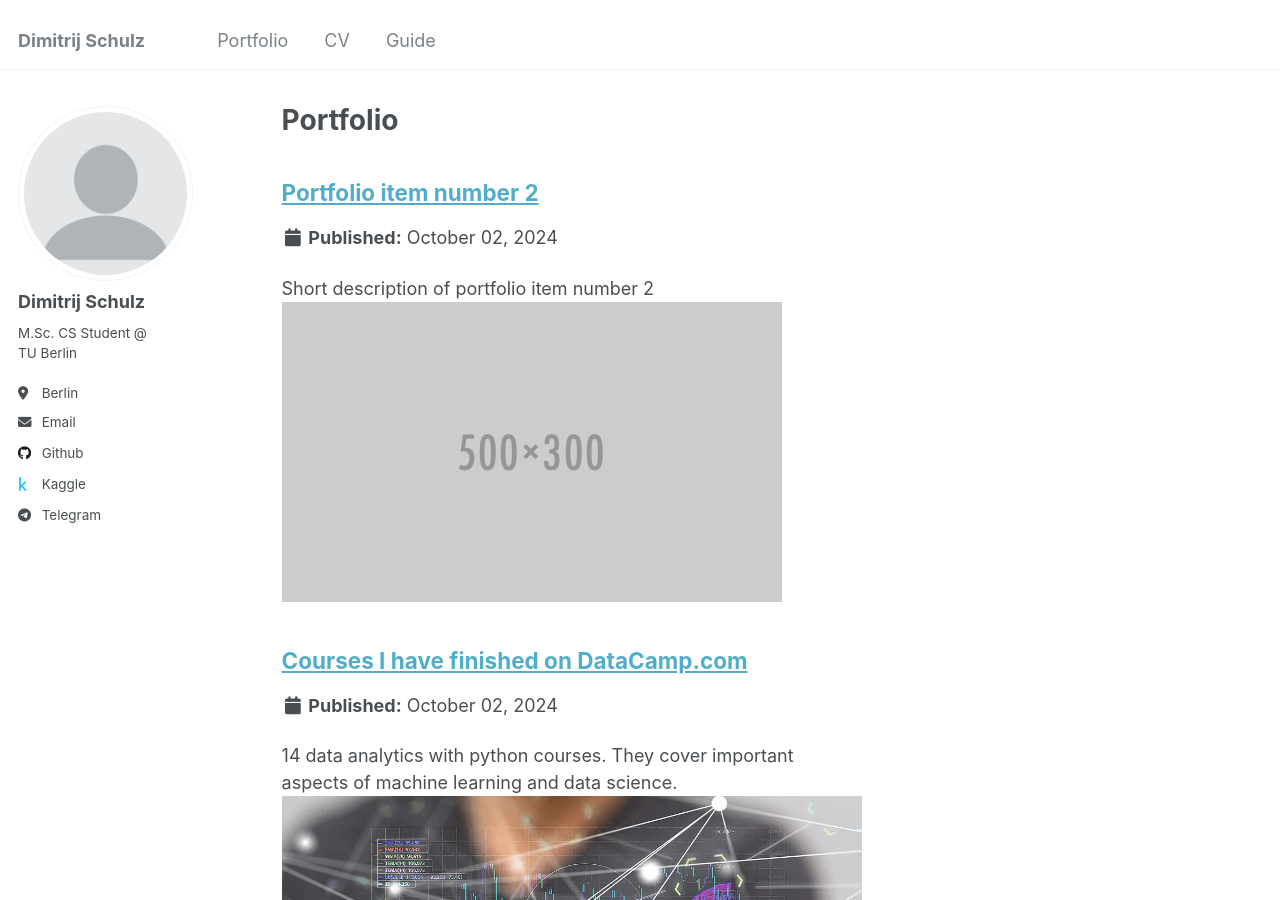
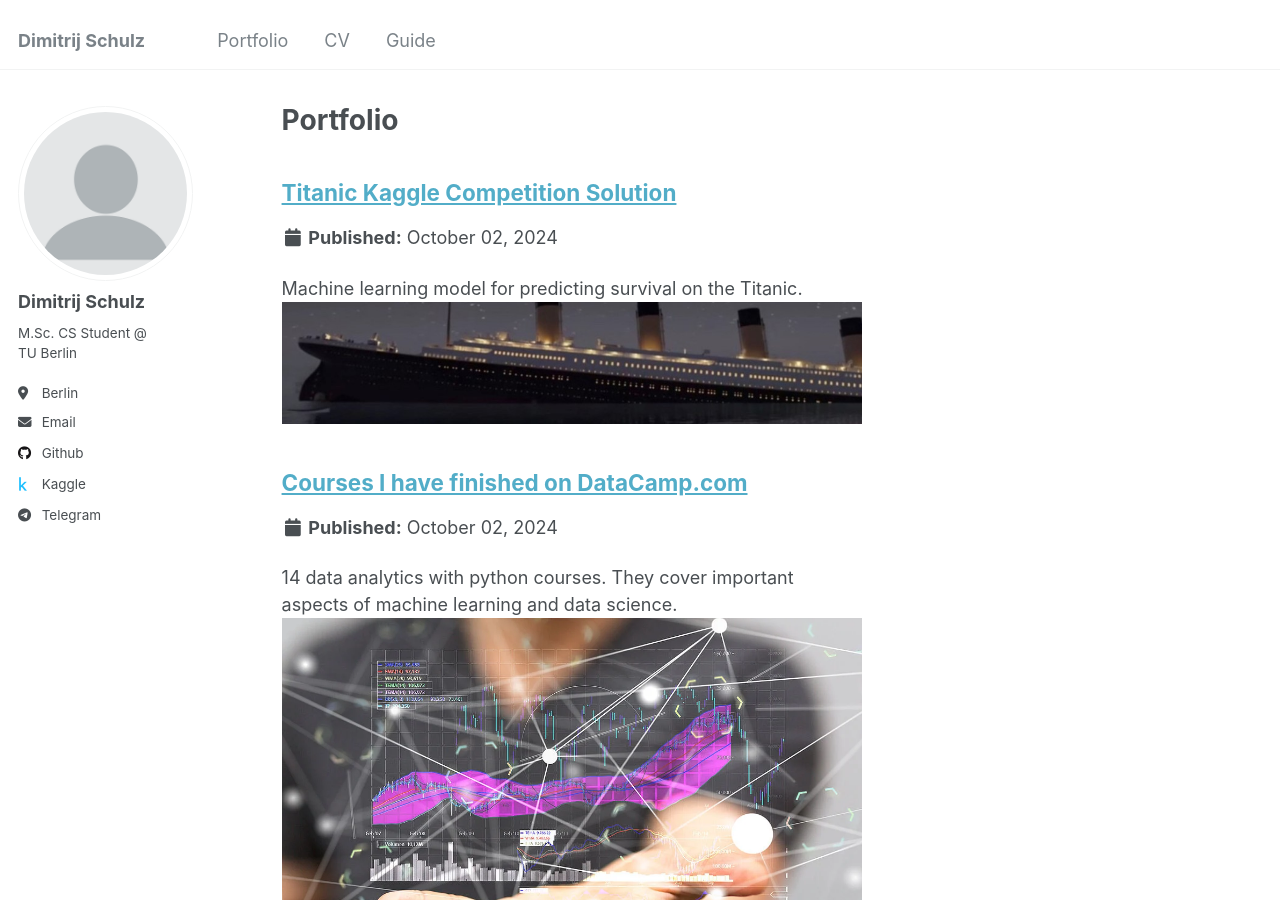
Before and after one commit to dmtschulz/dmtschulz.github.io, a Jekyll site: the page built from _pages/portfolio.html, in a window 1280 px wide and 900 px high. Built offline with Jekyll 4.4.1, drawn with Linux system fonts in a browser that asks for light colours.

Commit message:
add kaggle titanic

```diff
--- a/_portfolio/portfolio-2.html
+++ b/_portfolio/portfolio-2.html
@@ -1,7 +1,18 @@
 ---
-title: "Portfolio item number 2"
-excerpt: "Short description of portfolio item number 2 <br/><img src='/images/500x300.png'>"
+title: "Titanic Kaggle Competition Solution"
+excerpt: "Machine learning model for predicting survival on the Titanic.<br/><img src='/images/titanic.png'>"
 collection: portfolio
 ---
 
-This is an item in your portfolio. It can be have images or nice text. If you name the file .md, it will be parsed as markdown. If you name the file .html, it will be parsed as HTML.
+### Titanic Kaggle Competition Solution
+
+This solution was submitted as part of the **Kaggle Titanic Competition**, where I built a machine learning model to predict the survival of passengers based on demographic and socioeconomic information.
+
+**Key Highlights:**
+- **Model Used**: Random Forest Classifier
+- **Accuracy**: 78.6%
+- **Technologies**: Python, Pandas, Scikit-learn, Jupyter Notebook
+
+You can view the notebook [here on Kaggle](https://www.kaggle.com/code/dimitrijschulz/titanic-survival-prediction-score-0-78468) or check out the [GitHub repository](https://github.com/dmtschulz/kaggle-playground-solutions).
+
+![Titanic Solution](/images/titanic.png)
```
Also changed, not shown: images/titanic.png (added).
